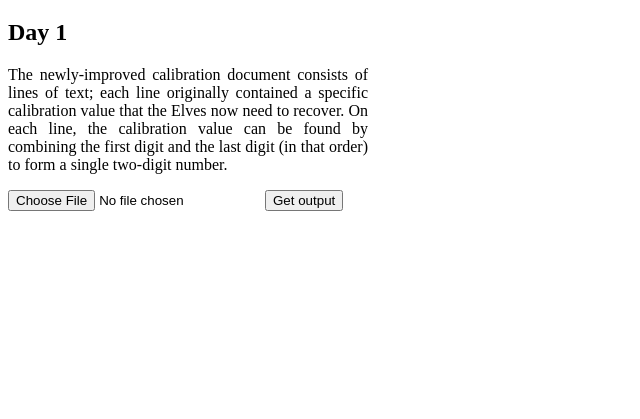
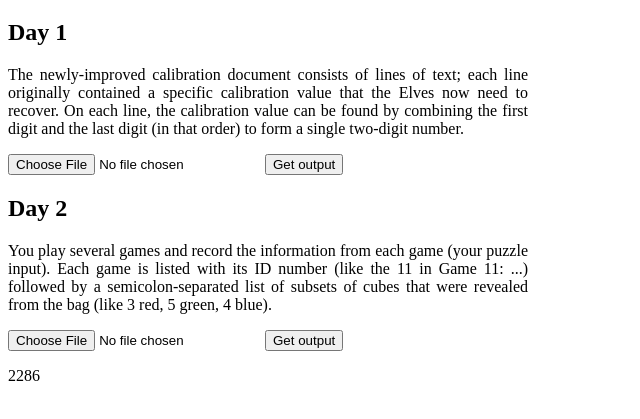
Before and after one commit to Black221/adventOfCode, a plain HTML site: page index.html in a window 1280 px wide. Shown: the part 61-480 px from the top of the page, without its empty margins (0-640 px from the left). Drawn offline with Linux system fonts and the light colour scheme.

Commit message:
day 2 done

```diff
--- a/day1.js
+++ b/day1.js
@@ -2,17 +2,8 @@ const DIGIT = {
     1: 'one', 2: 'two', 3: 'three', 4: 'four', 5: 'five', 6: 'six', 7: 'seven', 8: 'eight', 9: 'nine'
 }
 
-const getInputFileData = () => {
-
-    let file = document.getElementById('day1').files[0];
-    let reader = new FileReader();
-    let data = [];
-
-    reader.onload = function (e) {
-        data = e.target.result.split('\n');
-        resolveProblem(data);
-    }
-    reader.readAsText(file);
+const getOutputDay1 = () => {
+    getInputFileData(resolveProblemDay1, 'day1-input');
 }
 
 const findDigits = (input, reverse = false) => {
@@ -40,18 +31,15 @@ const getDigit = (line, reverse = false) => {
     return min;
 }
 
-const resolveProblem = (data) => {
+const resolveProblemDay1 = (data) => {
     let sum = 0;
     data.forEach((line) => {
 
         let firstDigit = getDigit(line);
         let lastDigit = getDigit(line, true);
-        console.log(firstDigit, lastDigit);
 
         sum += parseInt(firstDigit.digit +''+ lastDigit.digit);
     });
 
     document.getElementById('day1-output').innerHTML = sum;
 }
-
-resolveProblem(strs);
--- /dev/null
+++ b/day2.js
@@ -0,0 +1,87 @@
+const COLOR = [
+    'blue', 'green', 'red'
+]
+
+const target = {
+    'blue': 14,
+    'green': 13,
+    'red': 12
+}
+
+const compare = (obj) => {
+    if (obj['blue'] <= target['blue'] && obj['green'] <= target['green'] && obj['red'] <= target['red'])
+        return true;
+    return false;
+}
+
+const getFewest = (obj1, obj2) => {
+    let res = {
+        'blue': 0,
+        'green': 0,
+        'red': 0
+    }
+    COLOR.forEach((color) => {
+        if (obj1[color] > obj2[color]) {
+            res[color] = obj1[color];
+        } else {
+            res[color] = obj2[color];
+        }
+    });
+    return res;
+}
+
+const getOutputDay2 = () => {
+    getInputFileData(resolveProblemDay2, 'day2-input');
+}
+
+const resolveProblemDay2 = (data) => {
+
+    let res = 0;
+
+    data.forEach((line, index) => {
+
+        let arr = line.substring(line.indexOf(':') + 1).split(';');
+        let possible = true;
+        let fewest = {
+            'blue': 0,
+            'green': 0,
+            'red': 0
+        }
+
+        arr.forEach((s) => {
+            let obj = {
+                'blue': 0,
+                'green': 0,
+                'red': 0
+            }
+            let sarr = s.split(',');
+            sarr.forEach((e, i) => {
+                let color = e.split(' ')[2]
+                let value = e.split(' ')[1]
+                obj[color.trim()] += parseInt(value);
+            });
+            // if (!compare(obj)) {
+            //     possible = false;
+            // }
+            fewest = getFewest(fewest, obj);
+        });
+        // if (possible) {
+        //     console.log('Game '+ (index + 1) + ' is possible')
+        //     res += index + 1;
+        // }
+        res += fewest['blue'] * fewest['green'] * fewest['red'];
+    });
+
+    document.getElementById('day2-output').innerHTML = res;
+
+}
+
+let dataTest = [
+    "Game 1: 3 blue, 4 red; 1 red, 2 green, 6 blue; 2 green",
+    "Game 2: 1 blue, 2 green; 3 green, 4 blue, 1 red; 1 green, 1 blue",
+    "Game 3: 8 green, 6 blue, 20 red; 5 blue, 4 red, 13 green; 5 green, 1 red",
+    "Game 4: 1 green, 3 red, 6 blue; 3 green, 6 red; 3 green, 15 blue, 14 red",
+    "Game 5: 6 red, 1 blue, 3 green; 2 blue, 1 red, 2 green"
+]
+
+resolveProblemDay2(dataTest);
--- a/index.html
+++ b/index.html
@@ -4,19 +4,30 @@
     <meta charset="UTF-8">
     <meta name="viewport" content="width=device-width, initial-scale=1.0">
     <title>Advent of code</title>
+    <script src="index.js" defer></script>
     <script src="day1.js" defer></script>
+    <script src="day2.js" defer></script>
 </head>
 <body>
     <div class="main">
         <h1>Advent of code</h1>
         <div>
             <h2>Day 1</h2>
-            <p style="width: 360px; text-align: justify;">
+            <p style="width: 520px; text-align: justify;">
                 The newly-improved calibration document consists of lines of text; each line originally contained a specific calibration value that the Elves now need to recover. On each line, the calibration value can be found by combining the first digit and the last digit (in that order) to form a single two-digit number.
             </p>
-            <input type="file" id="day1">
-            <button onclick="getInputFileData()">Get output</button>
+            <input type="file" id="day1-input">
+            <button onclick="getOutputDay1()">Get output</button>
             <p id="day1-output"></p>
+        </div>
+        <div>
+            <h2>Day 2</h2>
+            <p style="width: 520px; text-align: justify;">
+                You play several games and record the information from each game (your puzzle input). Each game is listed with its ID number (like the 11 in Game 11: ...) followed by a semicolon-separated list of subsets of cubes that were revealed from the bag (like 3 red, 5 green, 4 blue).
+            </p>
+            <input type="file" id="day2-input">
+            <button onclick="getOutputDay2()">Get output</button>
+            <p id="day2-output"></p>
         </div>
     </div>
 </body>
--- /dev/null
+++ b/index.js
@@ -0,0 +1,12 @@
+const getInputFileData = (resolver, fileId) => {
+
+    let file = document.getElementById(fileId).files[0];
+    let reader = new FileReader();
+    let data = [];
+
+    reader.onload = function (e) {
+        data = e.target.result.split('\n');
+        resolver(data);
+    }
+    reader.readAsText(file);
+}
```
Also changed, not shown: files/day1.txt (renamed from day1.txt), files/day2.txt (added).
